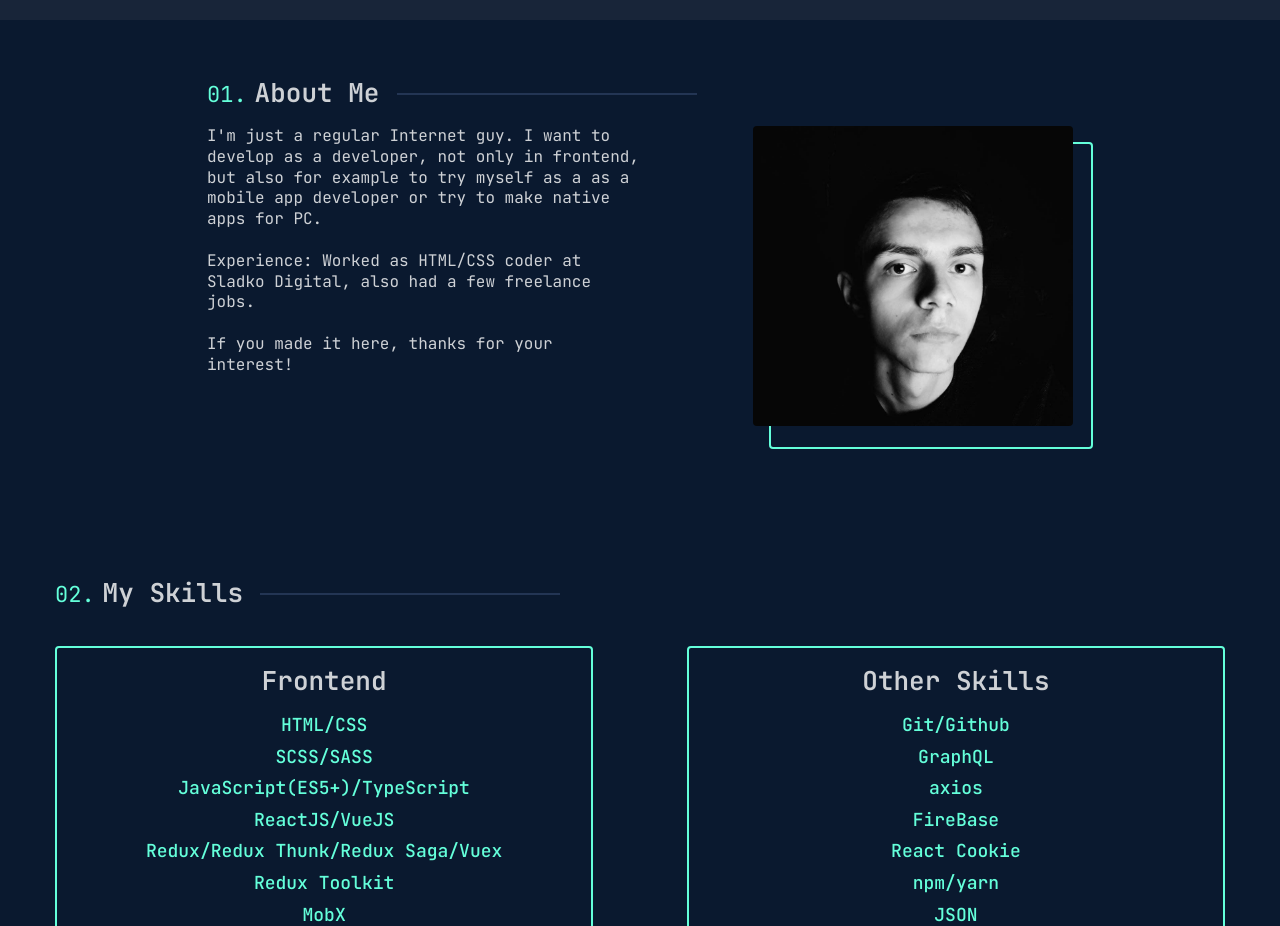
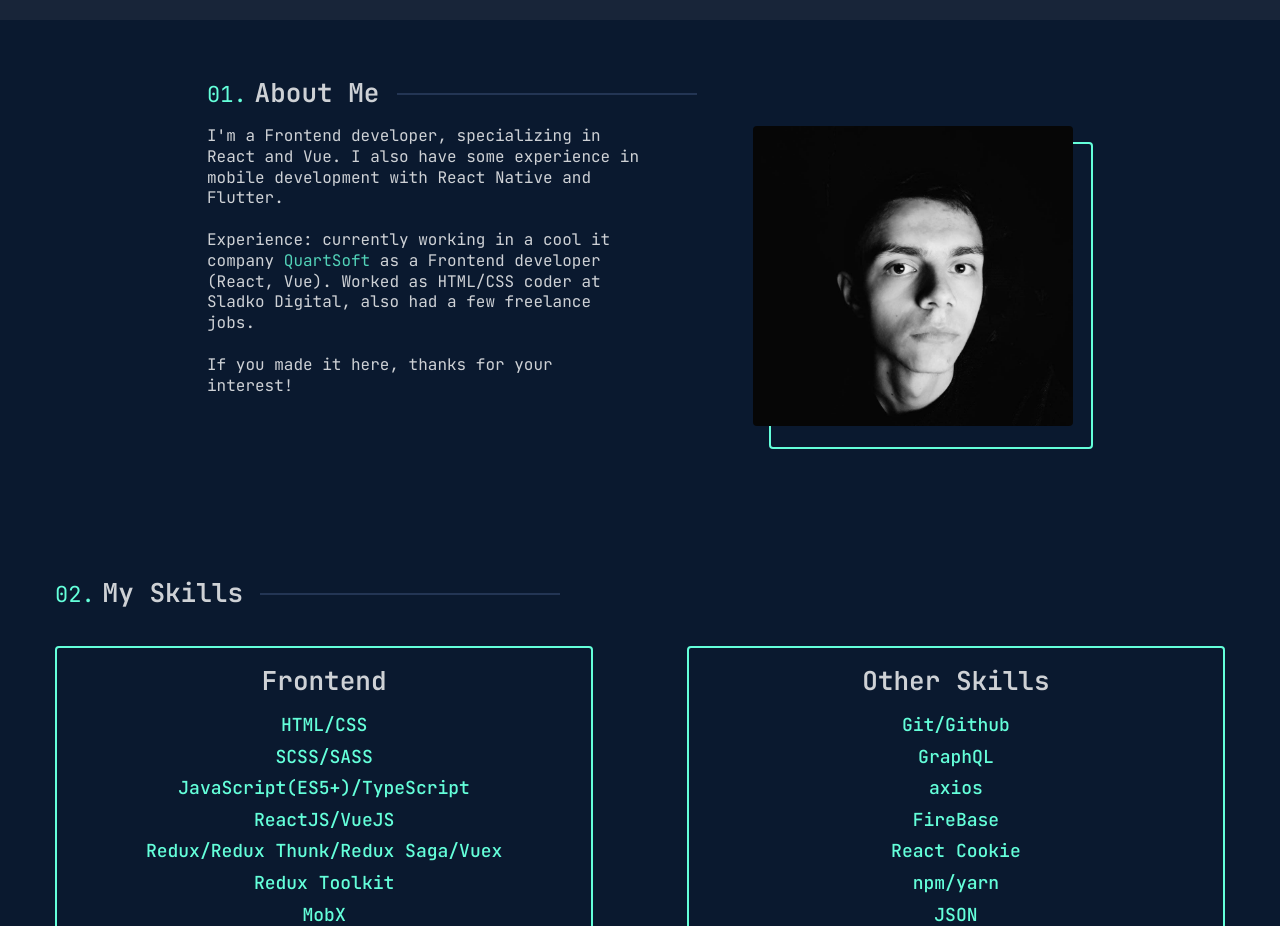
Before and after one commit to ruslankriklivyy/portfolio-v2, a React (Create React App) app: page / in a window 1280 px wide. Shown: the part 780-1706 px from the top of the page. Built offline with nearby package versions, Linux system fonts and the light colour scheme; grey boxes are pictures that could not be loaded.

Commit message:
feat: new job

```diff
--- a/package.json
+++ b/package.json
@@ -8,6 +8,7 @@
     "@testing-library/user-event": "^12.1.10",
     "react": "^17.0.2",
     "react-dom": "^17.0.2",
+    "react-reveal": "^1.2.2",
     "react-scripts": "4.0.3",
     "react-scroll": "^1.8.2",
     "sass": "^1.32.13",
--- a/src/components/About.jsx
+++ b/src/components/About.jsx
@@ -14,9 +14,14 @@ export const About = () => {
         <div className="about__box">
           <div className="about__left">
             <p className="text">
-              I'm just a regular Internet guy. I want to develop as a developer, not only in
-              frontend, but also for example to try myself as a as a mobile app developer or try to
-              make native apps for PC. <br></br> <br></br> Experience: Worked as HTML/CSS coder at
+              I'm a Frontend developer, specializing in React and Vue. I also
+              have some experience in mobile development with React Native and
+              Flutter. <br></br> <br></br> Experience: currently working in a
+              cool it company{' '}
+              <a className="link" href="https://quartsoft.com/">
+                QuartSoft
+              </a>{' '}
+              as a Frontend developer (React, Vue). Worked as HTML/CSS coder at
               Sladko Digital, also had a few freelance jobs. <br></br>
               <br></br> If you made it here, thanks for your interest!
             </p>
--- a/src/index.scss
+++ b/src/index.scss
@@ -284,6 +284,15 @@ html {
   overflow: -moz-scrollbars-none;
 }
 
+.link {
+  color: #64ffda;
+  cursor: pointer;
+
+  &:hover {
+    text-decoration: underline;
+  }
+}
+
 @media (max-width: 1600px) {
   .about {
     width: 70%;
```
Also changed, not shown: 1 other file (tests, documents, lock files or other folders).
